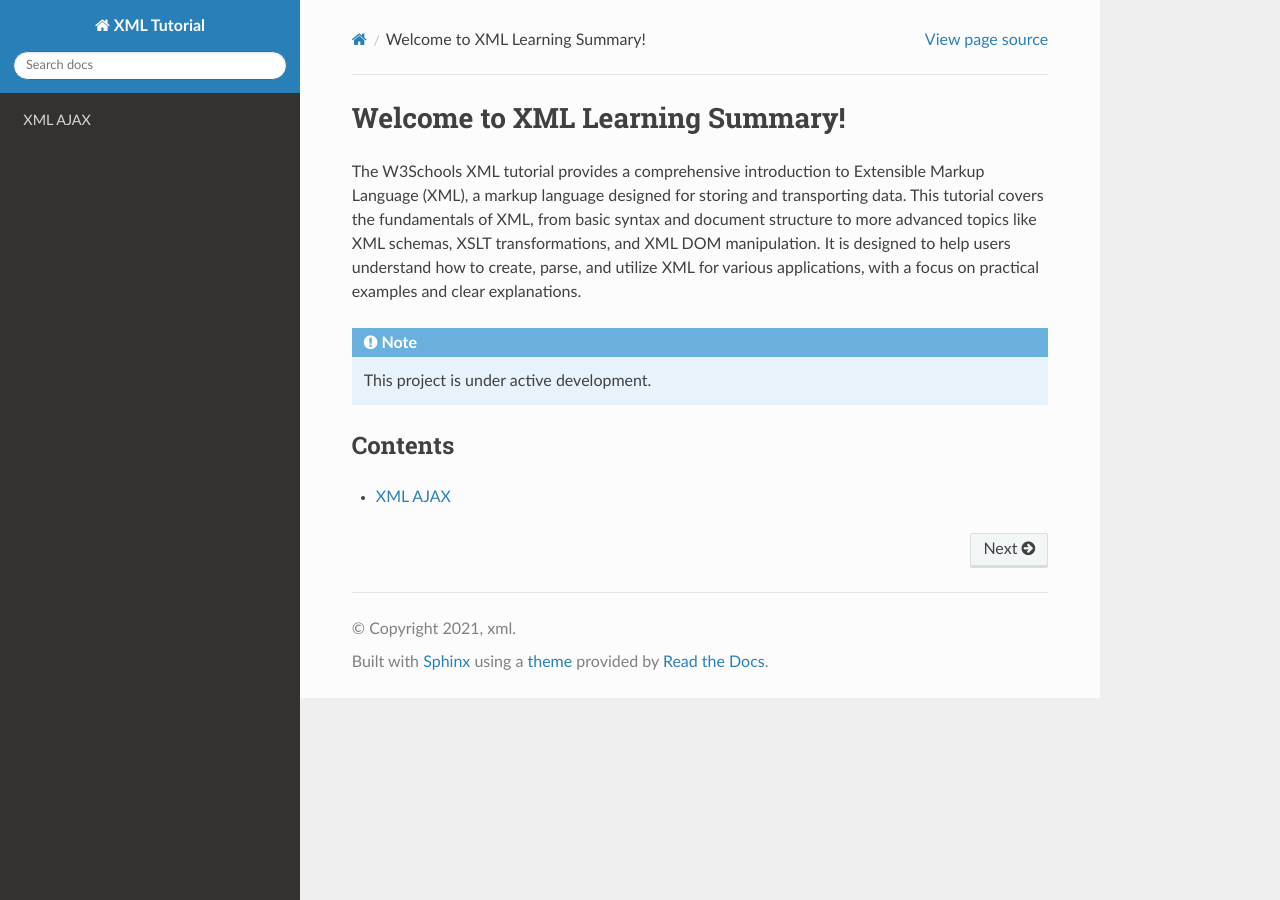
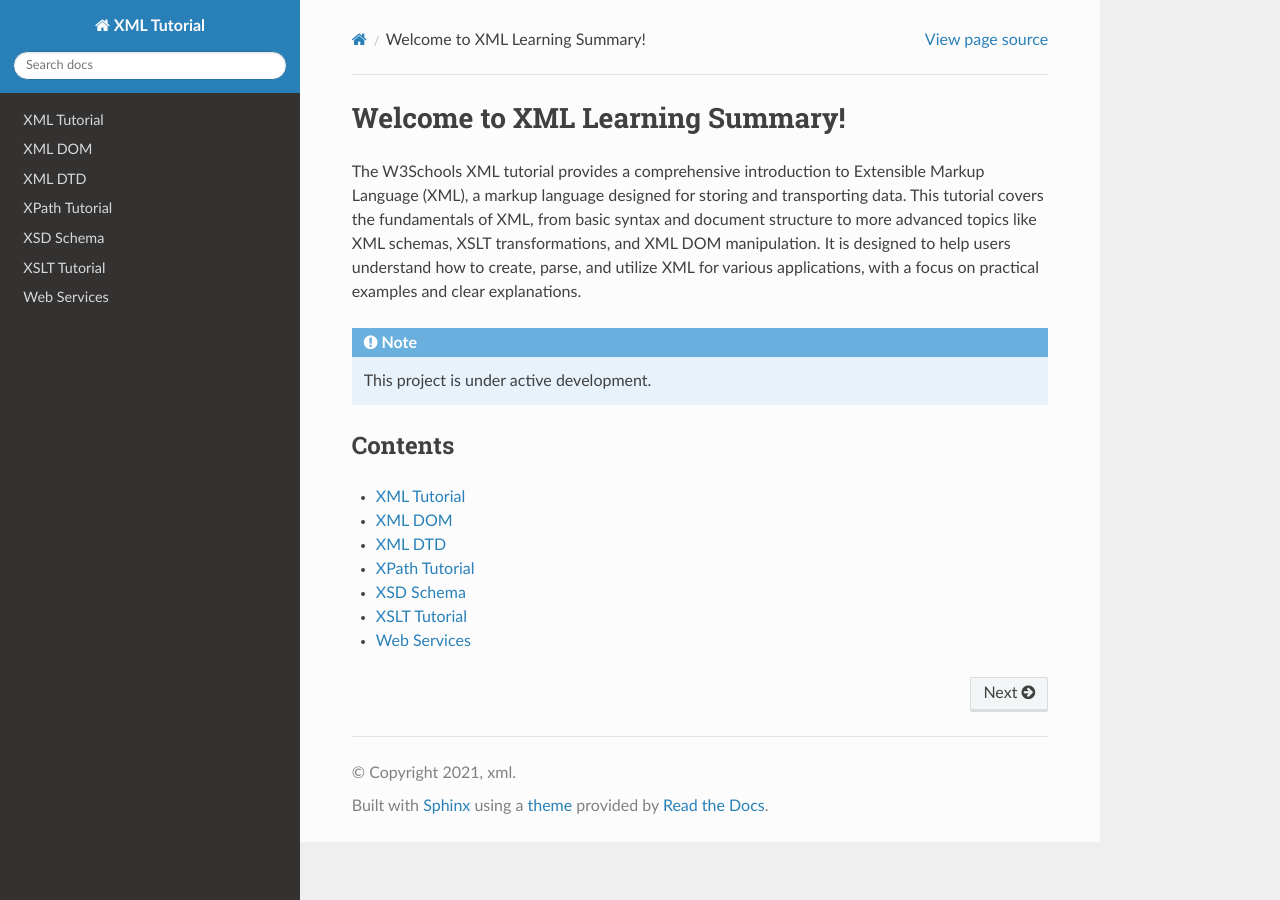
Before and after one commit to tsx-khann/rtd-tutorial, a Sphinx documentation site: the page built from docs/source/index.rst, in a window 1280 px wide. Built offline with Sphinx 7.4.7 and the Read the Docs theme 3.1.0, drawn with Linux system fonts in a browser that asks for light colours; pages that are not in the unit, such as notebooks, are missing from menus.

Commit message:
Update index.rst

```diff
--- a/docs/source/index.rst
+++ b/docs/source/index.rst
@@ -15,5 +15,11 @@ Contents
 .. toctree::
    :maxdepth: 2
 
-   XML_Tutorials/index
-   XML_AJAX/index
+   XML_Tutorial/index
+   XML_DOM/index
+   XML_DTD/index
+   XPath_Tutorial/index
+   XSD_Data_Types/index
+   XSD_Schema/index
+   XSLT_Tutorial/index
+   Web_Services/index
```
